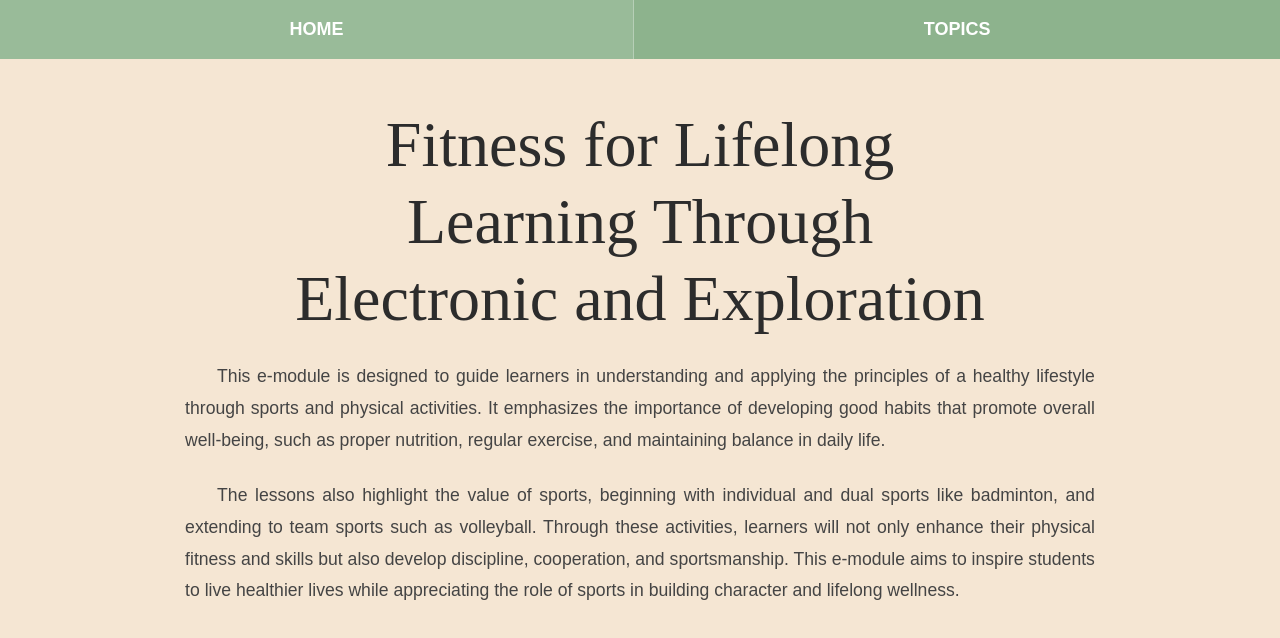
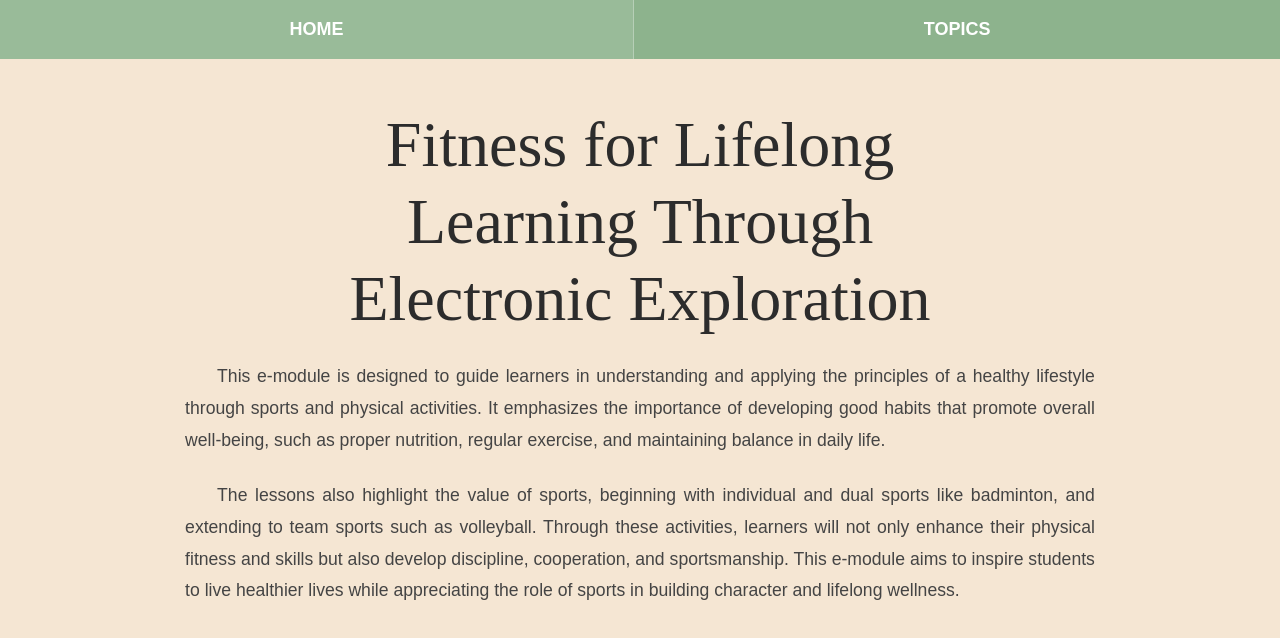
Before and after one commit to justinejay01/alex-oliva, a plain HTML site: page index.html in a window 1280 px wide. Drawn offline with nearby package versions, Linux system fonts and the light colour scheme.

Commit message:
Update index.html

```diff
--- a/index.html
+++ b/index.html
@@ -37,7 +37,7 @@
                     <h1 class="main-title mb-4">
                         Fitness for Lifelong<br>
                         Learning Through<br>
-                        Electronic and Exploration
+                        Electronic Exploration
                     </h1>
 
                     <!-- Description -->
```
